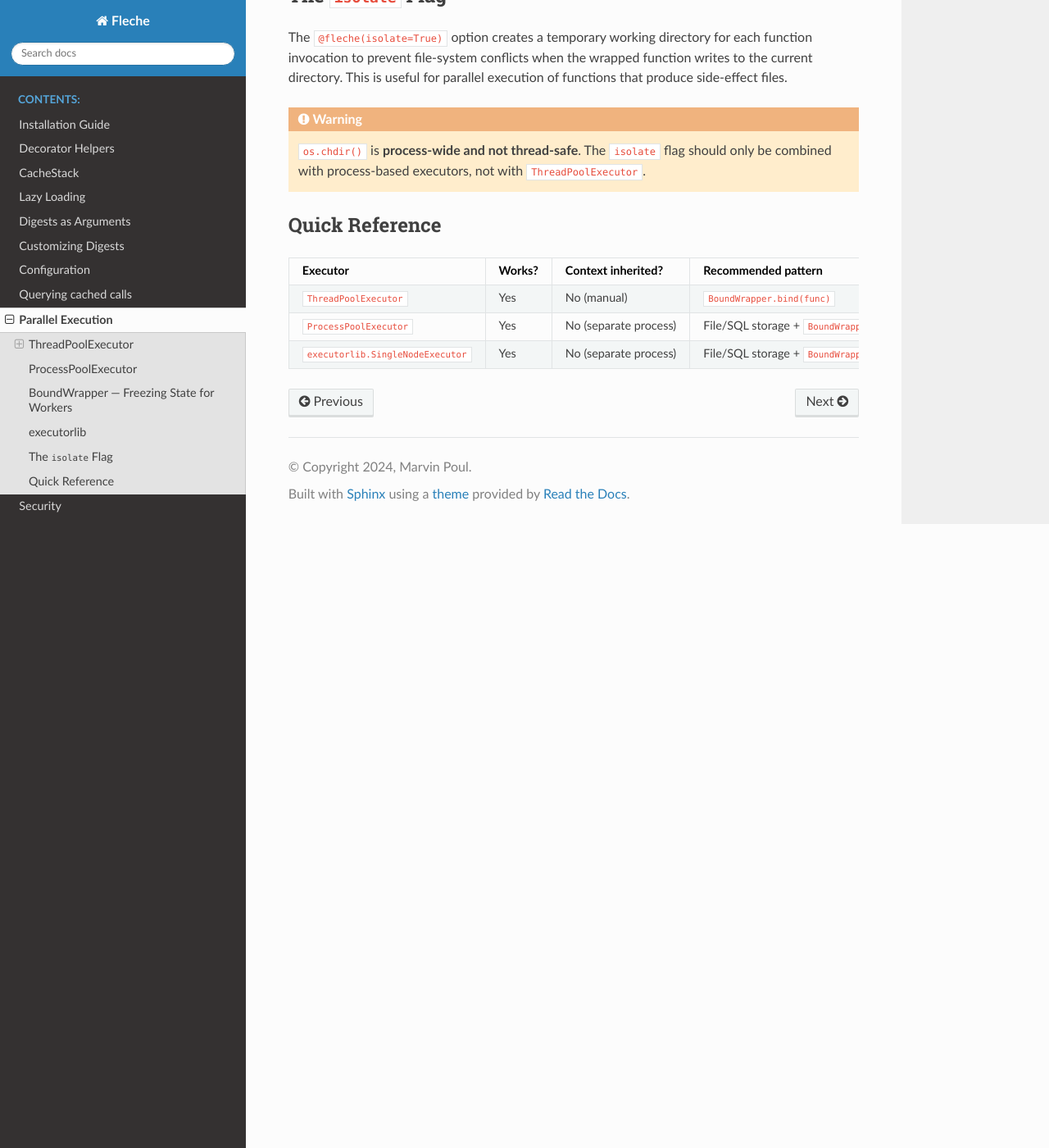
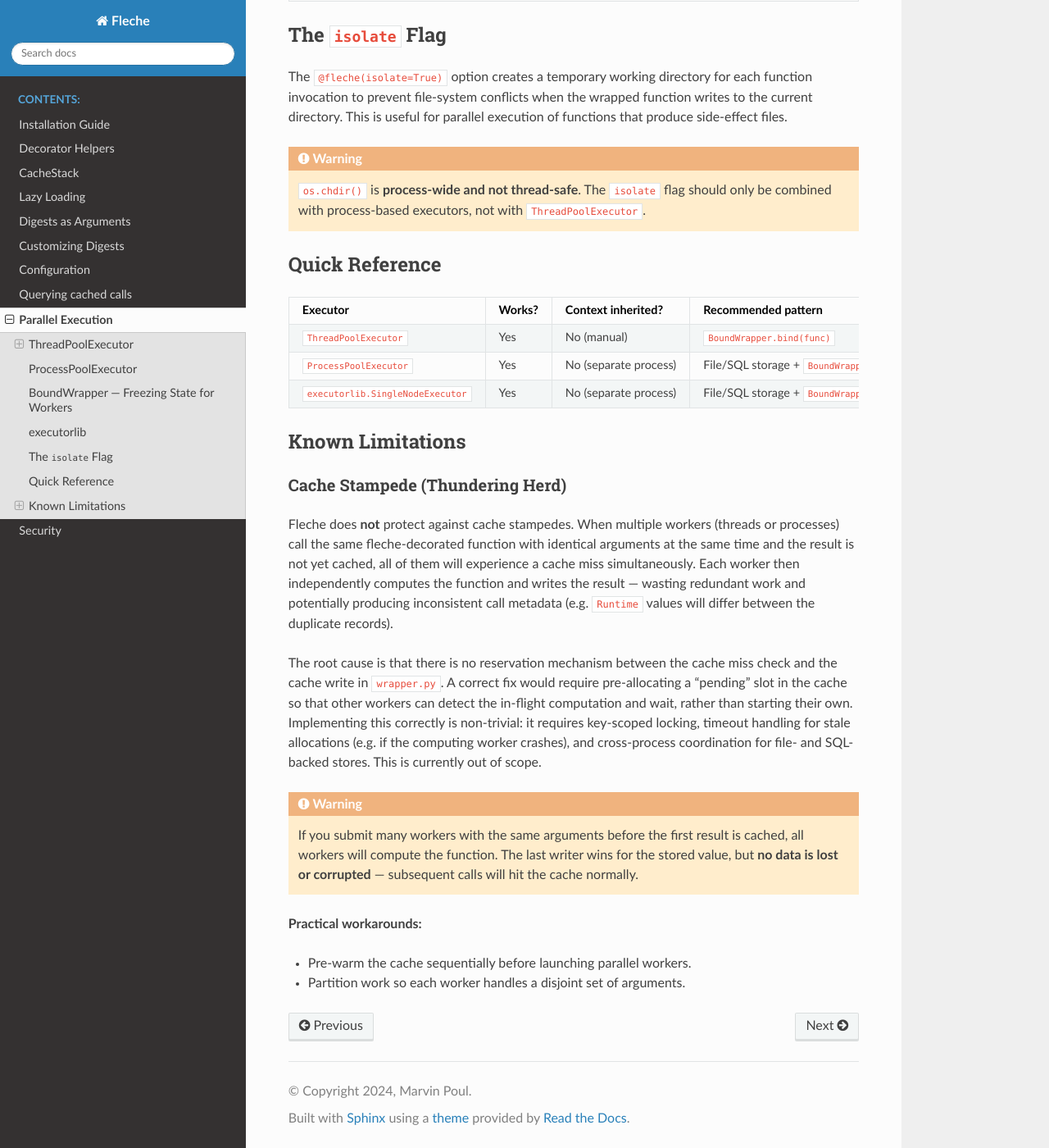
Before and after one commit to pmrv/fleche, a Sphinx documentation site: the page built from docs/parallel_execution.rst, in a window 1280 px wide and 1400 px high, scrolled down 3215 px. Shown: the whole window at 82% size. Built offline with Sphinx 7.4.7 and the Read the Docs theme 3.1.0, drawn with Linux system fonts in a browser that asks for light colours; pages that are not in the unit, such as notebooks, are missing from menus; some of the changed text lies outside the part shown.

Commit message:
docs: document cache stampede as a known limitation (#303)
Add a "Known Limitations" section to parallel_execution.rst explaining
that fleche does not deduplicate in-flight computations. Documents why a
key pre-allocation fix is non-trivial (timeout handling, stale
allocations, cross-process locking) and provides practical workarounds.

Closes #215

Co-authored-by: claude[bot] <41898282+claude[bot]@users.noreply.github.com>

```diff
--- a/docs/parallel_execution.rst
+++ b/docs/parallel_execution.rst
@@ -194,3 +194,38 @@ Quick Reference
      - Yes
      - No (separate process)
      - File/SQL storage + ``BoundWrapper``
+
+Known Limitations
+-----------------
+
+Cache Stampede (Thundering Herd)
+^^^^^^^^^^^^^^^^^^^^^^^^^^^^^^^^^
+
+Fleche does **not** protect against cache stampedes.  When multiple workers
+(threads or processes) call the same fleche-decorated function with identical
+arguments at the same time and the result is not yet cached, all of them will
+experience a cache miss simultaneously.  Each worker then independently
+computes the function and writes the result — wasting redundant work and
+potentially producing inconsistent call metadata (e.g. ``Runtime`` values will
+differ between the duplicate records).
+
+The root cause is that there is no reservation mechanism between the cache
+miss check and the cache write in ``wrapper.py``.  A correct fix would require
+pre-allocating a "pending" slot in the cache so that other workers can detect
+the in-flight computation and wait, rather than starting their own.
+Implementing this correctly is non-trivial: it requires key-scoped locking,
+timeout handling for stale allocations (e.g. if the computing worker crashes),
+and cross-process coordination for file- and SQL-backed stores.  This is
+currently out of scope.
+
+.. warning::
+
+   If you submit many workers with the same arguments before the first result
+   is cached, all workers will compute the function.  The last writer wins for
+   the stored value, but **no data is lost or corrupted** — subsequent calls
+   will hit the cache normally.
+
+**Practical workarounds:**
+
+- Pre-warm the cache sequentially before launching parallel workers.
+- Partition work so each worker handles a disjoint set of arguments.
```
